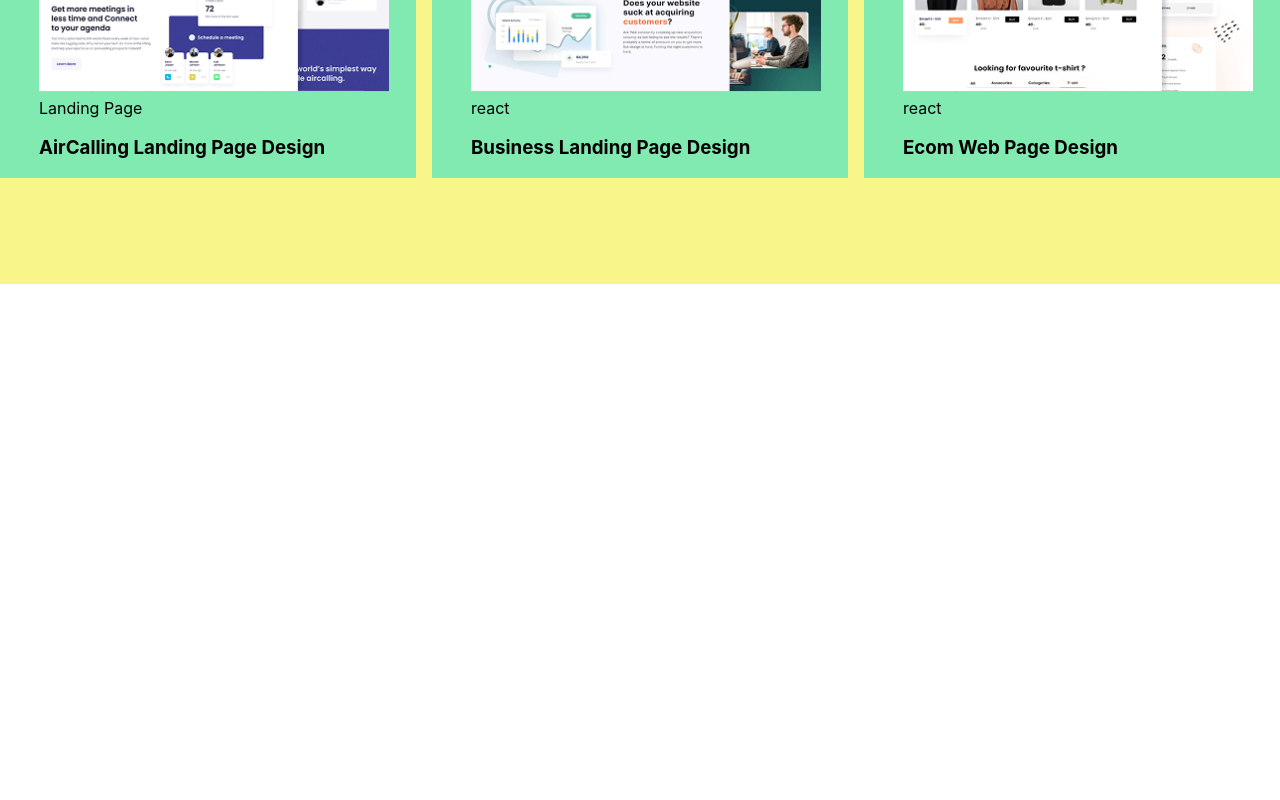
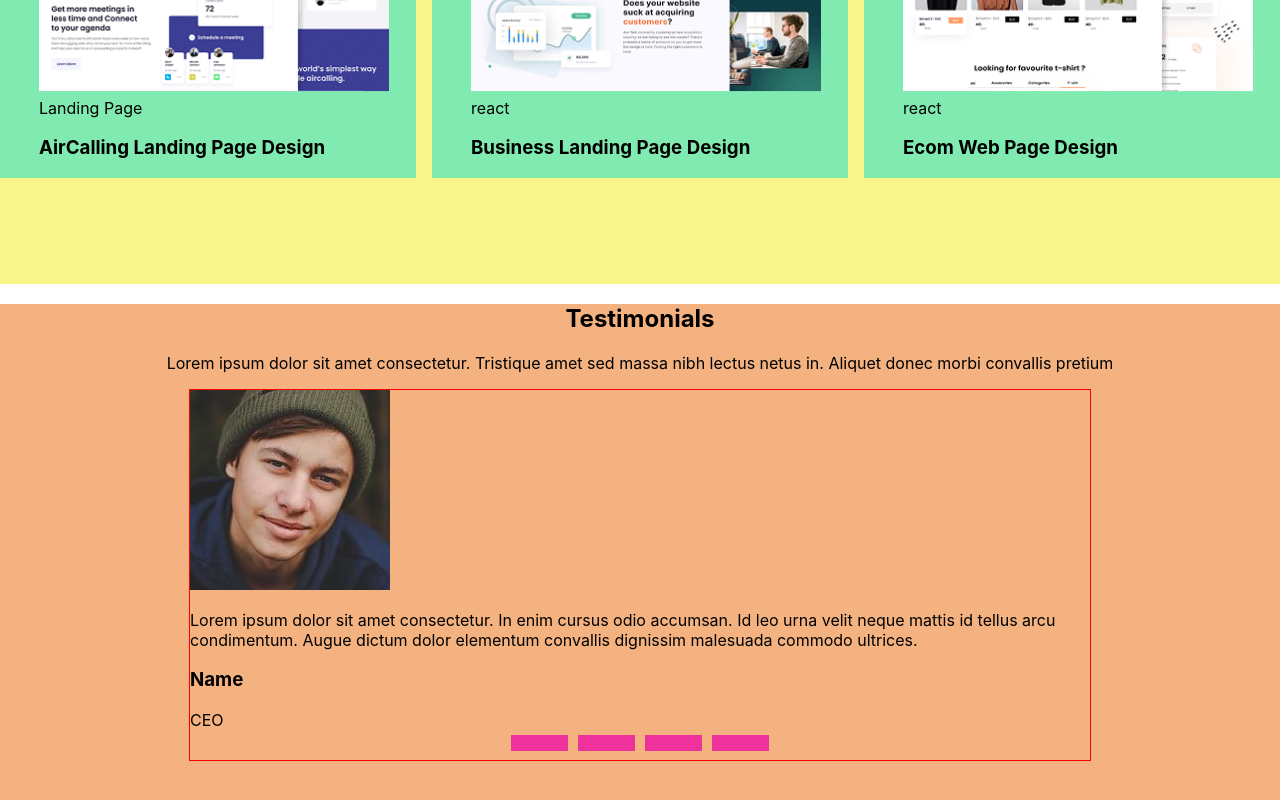
Before and after one commit to igor-minaev/portfolio-basic, a React (Vite) app: page / in a window 1280 px wide. Shown: the part 3042-3842 px from the top of the page. Before the commit the page ends 3326 px from the top, so only its background shows below. Built offline with nearby package versions, Linux system fonts and the light colour scheme.

Commit message:
add Testimonials component

```diff
--- a/src/App.tsx
+++ b/src/App.tsx
@@ -4,6 +4,7 @@ import {Main} from "./layout/sections/main/Main.tsx";
 import {About} from "./layout/sections/about/About.tsx";
 import {Skills} from "./layout/sections/skills/Skills.tsx";
 import {Projects} from "./layout/sections/projects/Projects.tsx";
+import {Testimonials} from "./layout/sections/testimonials/Testimonials.tsx";
 
 function App() {
     return (
@@ -13,6 +14,7 @@ function App() {
             <About/>
             <Skills/>
             <Projects/>
+            <Testimonials/>
         </div>
     )
 }
--- /dev/null
+++ b/src/components/slider/Slider.tsx
@@ -0,0 +1,56 @@
+import styled from "styled-components";
+import user from '../../assets/images/user-1.jpg'
+import {FlexWrapper} from "../FlexWrapper.tsx";
+
+export const Slider = () => {
+    return (
+        <StyledSlider>
+            <FlexWrapper>
+                <Slide>
+                    <Photo src={user}/>
+                    <Text>Lorem ipsum dolor sit amet consectetur. In enim cursus odio accumsan. Id leo urna velit neque mattis id tellus arcu condimentum. Augue dictum dolor elementum convallis dignissim malesuada commodo ultrices.</Text>
+                    <Name>Name</Name>
+                    <Position>CEO</Position>
+                </Slide>
+            </FlexWrapper>
+            <Pagination>
+                <span></span>
+                <span></span>
+                <span></span>
+                <span></span>
+            </Pagination>
+        </StyledSlider>
+    );
+};
+
+const StyledSlider = styled.div`
+    display: flex;
+    align-items: center;
+    flex-direction: column;
+    border: 1px solid red;
+    max-width: 900px;
+    margin: 0 auto;
+`
+
+const Slide = styled.div`
+
+`
+
+const Photo = styled.img`
+`
+const Text = styled.p`
+`
+const Name = styled.h3`
+`
+const Position = styled.span`
+`
+
+const Pagination = styled.div`
+    span {
+        display: inline-block;
+        width: 57px;
+        height: 16px;
+        margin: 5px;
+        background-color: #ef319b;
+    }
+`
--- /dev/null
+++ b/src/layout/sections/testimonials/Testimonials.tsx
@@ -0,0 +1,19 @@
+import styled from "styled-components";
+import {SectionTitle} from "../../../components/SectionTitle.tsx";
+import {SectionDescription} from "../../../components/SectionDescription.tsx";
+import {Slider} from "../../../components/slider/Slider.tsx";
+
+export const Testimonials = () => {
+    return (
+        <StyledTestimonials>
+            <SectionTitle>Testimonials</SectionTitle>
+            <SectionDescription>Lorem ipsum dolor sit amet consectetur. Tristique amet sed massa nibh lectus netus in. Aliquet donec morbi convallis pretium</SectionDescription>
+            <Slider/>
+        </StyledTestimonials>
+    );
+};
+
+const StyledTestimonials = styled.section`
+    background-color: #f4b280;
+    min-height: 80vh;
+`
```
